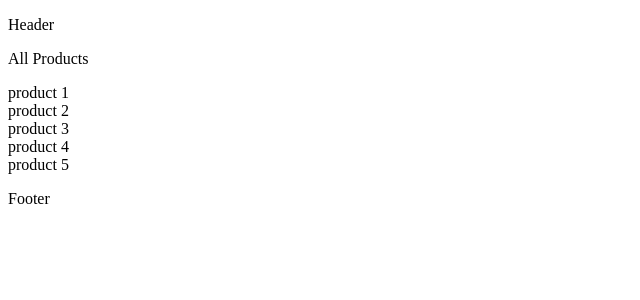
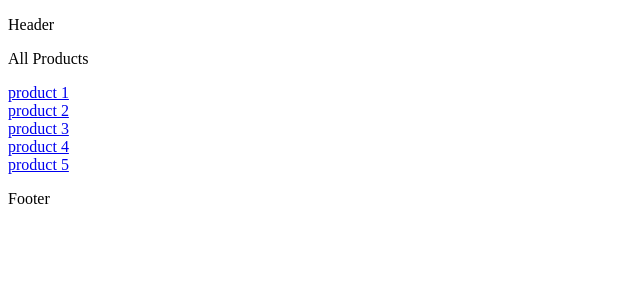
Before and after one commit to nakib360/learn-next.js, a Next.js app: page /Products in a window 1280 px wide. Shown: the top 300 px of the page, without its empty margins (0-640 px from the left). Built offline with nearby package versions, Linux system fonts and the light colour scheme.

Commit message:
useg of link component here replace means that it will navigate to the root it does not matter where its comes from

```diff
--- a/src/app/(Main)/Products/page.jsx
+++ b/src/app/(Main)/Products/page.jsx
@@ -1,3 +1,5 @@
+import Link from "next/link";
+
 const ProductsPage = () => {
     const products = [
         { id: 1, name: "product 1" },
@@ -13,7 +15,12 @@ const ProductsPage = () => {
                 {
                     products.map(product => (
                         <div key={product.id}>
-                            {product.name}
+                            <Link
+                                href={`Products/${product.id}`}
+                                replace={parseInt(product.id) === 3}
+                            >
+                                {product.name}
+                            </Link>
                         </div>
                     ))
                 }
```
